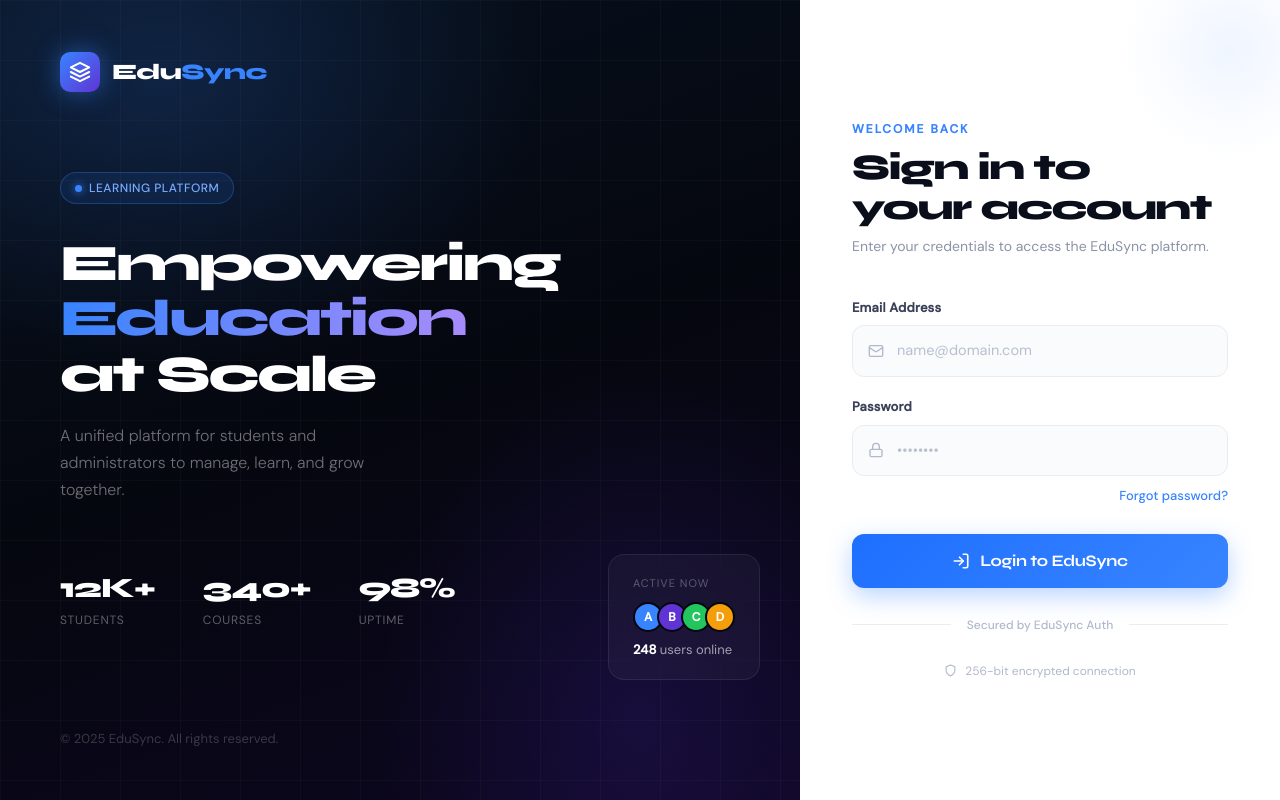
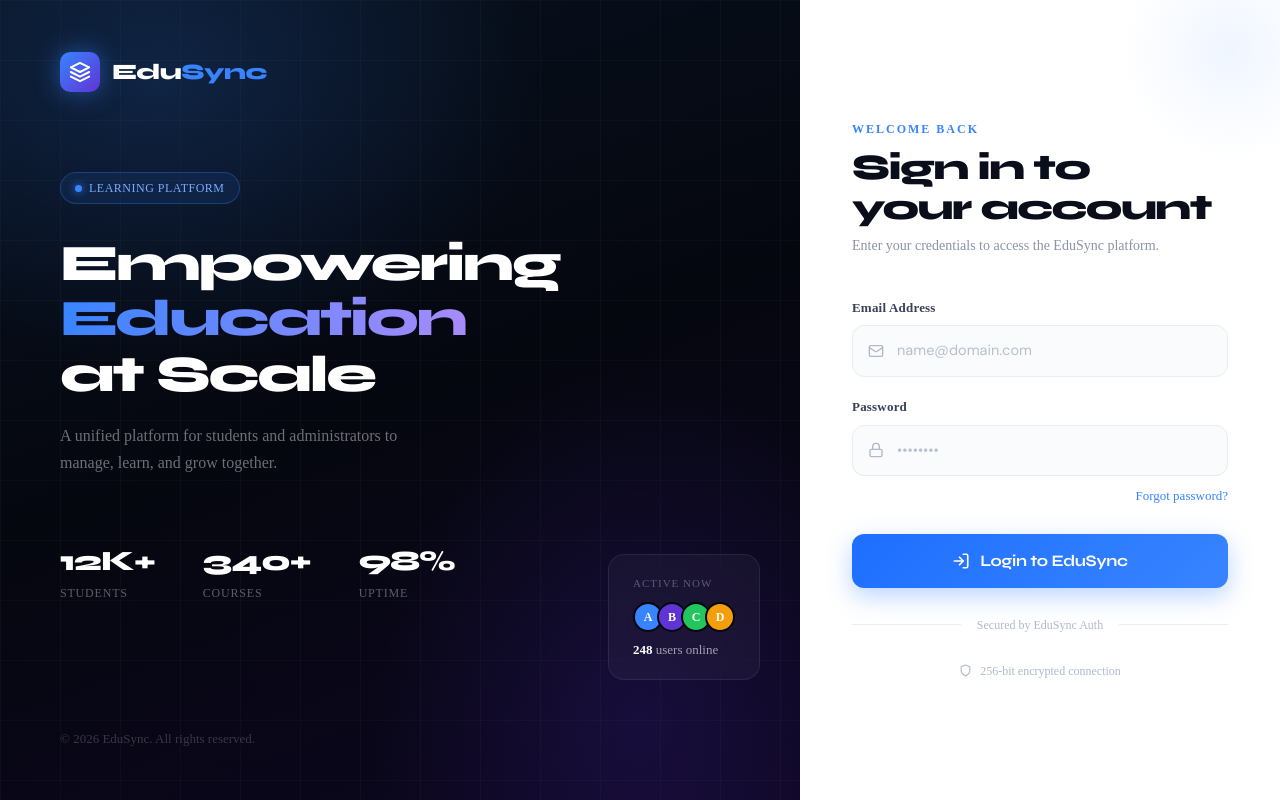
Before and after one commit to supuna18/StudentApp, a React app in the folder frontend/: page /login in a window 1280 px wide. Built offline with nearby package versions, Linux system fonts and the light colour scheme; the HTML template or start-up script is replaced by a standard one.

Commit message:
Update font

```diff
--- a/frontend/src/pages/Login.jsx
+++ b/frontend/src/pages/Login.jsx
@@ -46,7 +46,7 @@ const Login = () => {
                 .login-root {
                     min-height: 100vh;
                     display: flex;
-                    font-family: 'DM Sans', sans-serif;
+                    font-family: 'Poppins', Poppins;
                     background: #05070f;
                     overflow: hidden;
                 }
@@ -489,7 +489,7 @@ const Login = () => {
                         <div className="float-count"><strong>248</strong> users online</div>
                     </div>
 
-                    <div className="left-footer">© 2025 EduSync. All rights reserved.</div>
+                    <div className="left-footer">© 2026 EduSync. All rights reserved.</div>
                 </div>
 
                 {/* ── Right Form Panel ── */}
```
